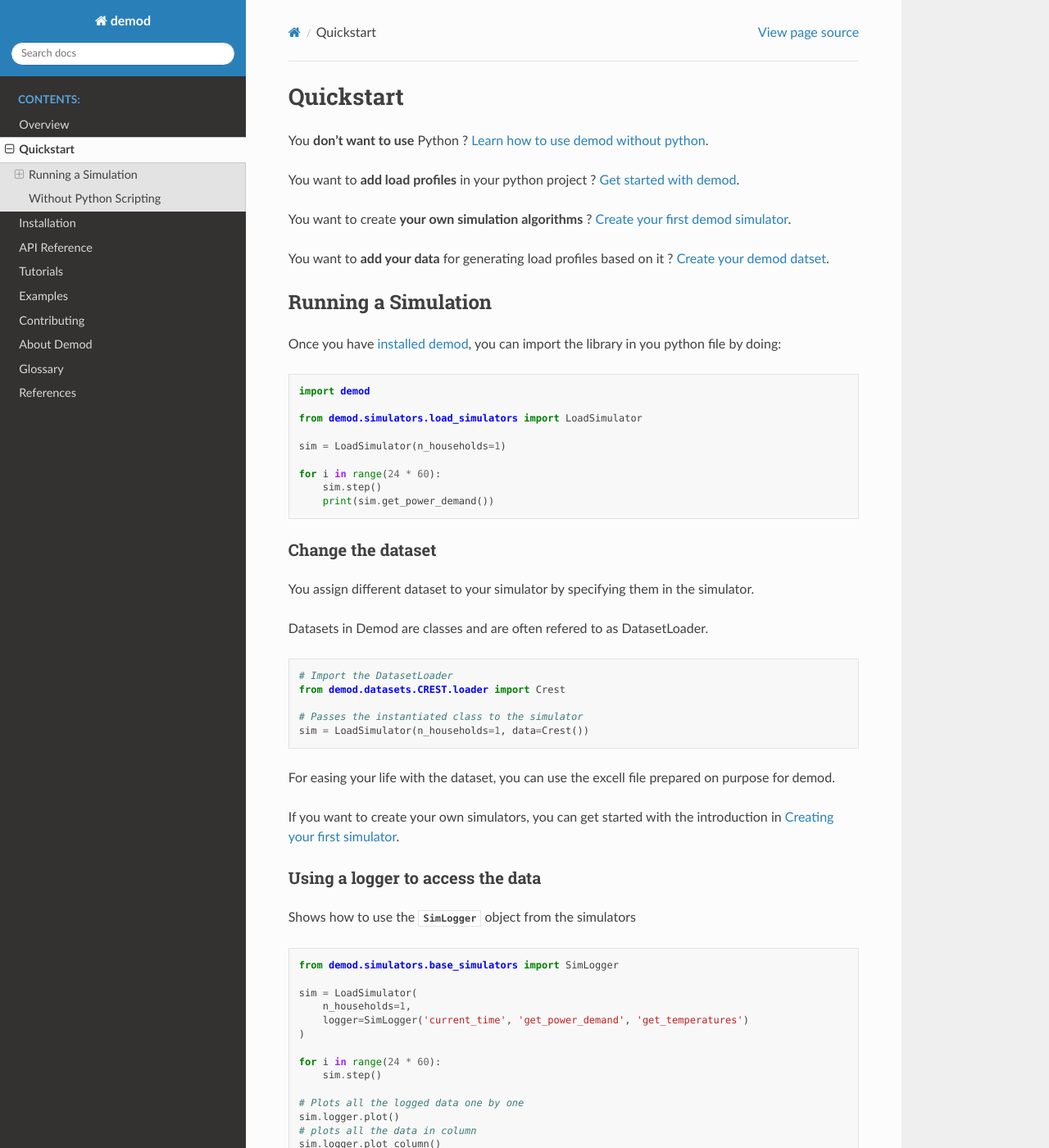
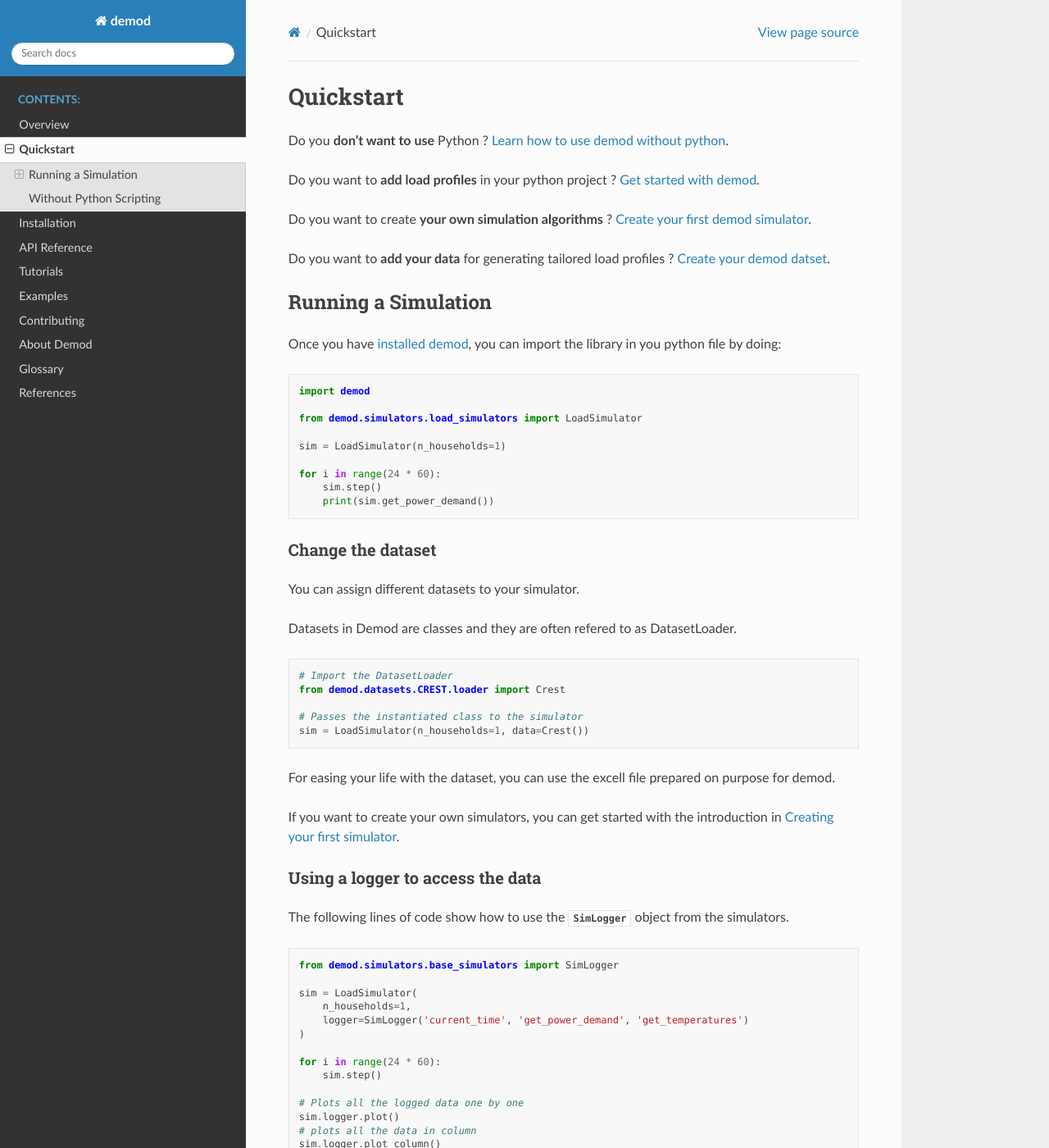
Before and after one commit to epfl-herus/demod, a Sphinx documentation site: the page built from docs/source/quickstart/quickstart.rst, in a window 1280 px wide and 1400 px high. Shown: the whole window at 82% size. Built offline with Sphinx 7.4.7 and the Read the Docs theme 2.0.0, drawn with Linux system fonts in a browser that asks for light colours; formulas are drawn with MathJax 3; some of the changed text lies outside the part shown.

Commit message:
small changes quickstart

```diff
--- a/docs/source/overview/thermaldemand_overview.rst
+++ b/docs/source/overview/thermaldemand_overview.rst
@@ -217,7 +217,7 @@ Hot water tank thermal behavior
 
 Currently in demod, a hot water tank can be simulated using the module
 :py:class:`~demod.simulators.heating_simulators.BuildingThermalDynamics`
-as a component of regular boiler :ref:`overview_system_control`.
+as a component of regular boiler :ref:`overview_system_controller`.
 Dedicated modules will be released in future versions.
 
 .. _overview_1R1C_hot_water_tank:
@@ -459,7 +459,7 @@ CREST five modules heating simulator
   the following 5 components are integrated in this module:
 
   * :ref:`overview_CREST_heating_system`:
-  * :ref:`overview_system_control`
+  * :ref:`overview_system_controller`
   * :ref:`overview_heat_demand`
   * :ref:`overview_thermostats`
   * :ref:`overview_4R3C_building_thermal_model` and :ref:`overview_1R1C_hot_water_tank`
--- a/docs/source/quickstart/quickstart.rst
+++ b/docs/source/quickstart/quickstart.rst
@@ -3,16 +3,16 @@ Quickstart
 ==========
 
 
-You **don't want to use** Python ?
+Do you **don't want to use** Python ?
 :ref:`Learn how to use demod without python <withoutpython>`.
 
-You want to **add load profiles** in your python project ?
+Do you want to **add load profiles** in your python project ?
 :ref:`Get started with demod <runnig_a_simulation>`.
 
-You want to create **your own simulation algorithms** ?
+Do you want to create **your own simulation algorithms** ?
 :doc:`Create your first demod simulator <../tutorials/create_a_simulator>`.
 
-You want to **add your data** for generating load profiles based on it ?
+Do you want to **add your data** for generating tailored load profiles ?
 :doc:`Create your demod datset <../tutorials/datasets>`.
 
 .. _runnig_a_simulation:
@@ -40,10 +40,9 @@ you can import the library in you python file by doing:
 Change the dataset
 ~~~~~~~~~~~~~~~~~~~
 
-You assign different dataset to your simulator by specifying
-them in the simulator.
+You can assign different datasets to your simulator.
 
-Datasets in Demod are classes and are often refered to
+Datasets in Demod are classes and they are often refered to
 as DatasetLoader.
 
 .. code-block:: python
@@ -66,9 +65,9 @@ introduction in :doc:`../tutorials/create_a_simulator`.
 Using a logger to access the data
 ~~~~~~~~~~~~~~~~~~~~~~~~~~~~~~~~~
 
-Shows how to use the
+The following lines of code show how to use the
 :py:class:`~demod.simulators.base_simulators.SimLogger`
-object from the simulators
+object from the simulators.
 
 
 .. code-block:: python
```
Also changed, not shown: other parts of docs/source/quickstart/quickstart.rst (+1 -1 lines).
